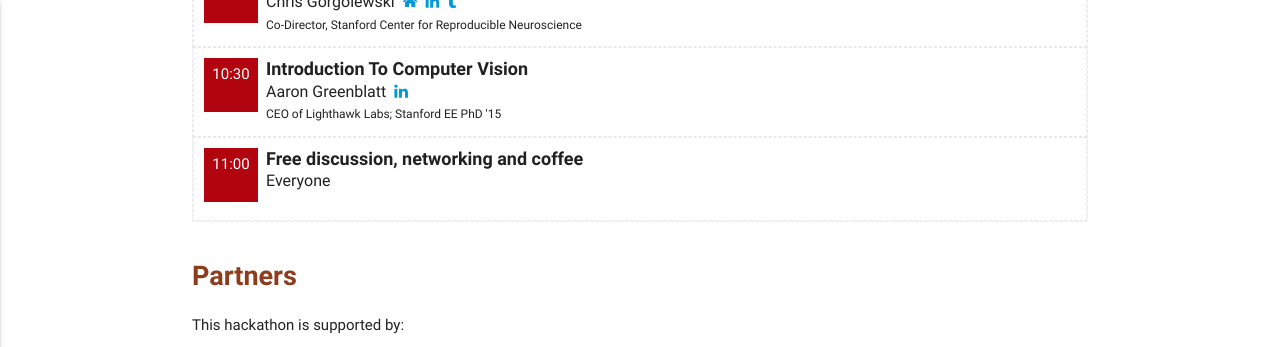
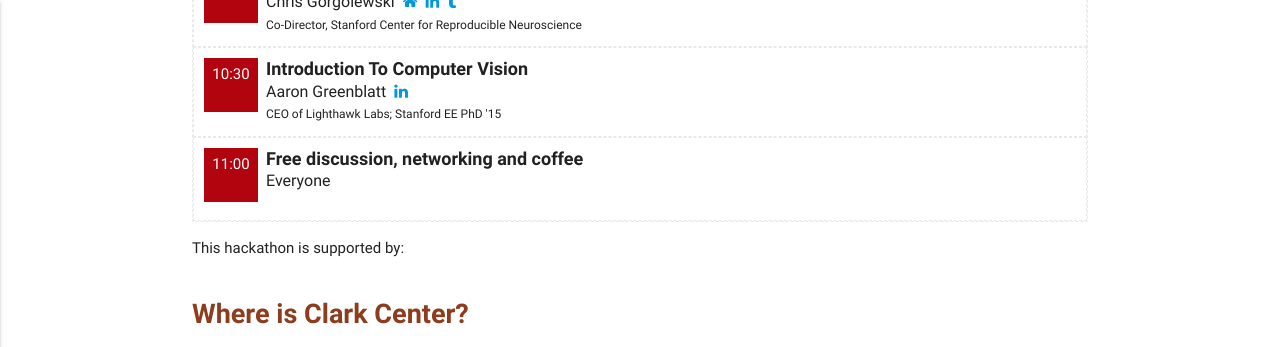
Before and after one commit to health-ai/health-ai.github.io, a Jekyll site: the page built from _events/2018-04-25-kick-off-seminar.md, in a window 1280 px wide and 900 px high, scrolled down 684 px, cut to the strip 0-347 px from the top of the window. Built offline with Jekyll 4.4.1, drawn with Linux system fonts in a browser that asks for light colours.

Commit message:
Update event.html

```diff
--- a/_layouts/event.html
+++ b/_layouts/event.html
@@ -121,7 +121,7 @@ layout: default
 </div>
 {% endif %}
 
-	<h2>Partners</h2>
+	<!--h2>Partners</h2-->
 This hackathon is supported by: {% for sponsor in page.sponsors %}
 {{ sponsor.name }},
 {% endfor %}
```
